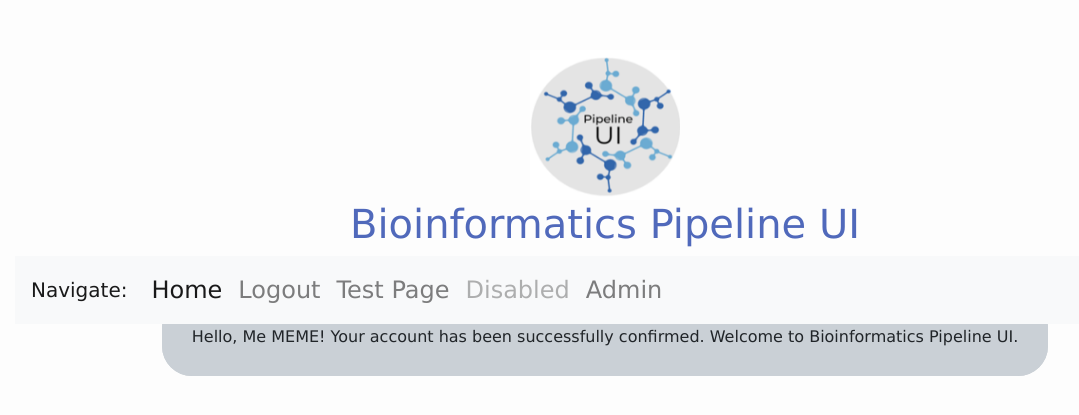
After one commit to AJTDaedalus/pipeline_ui, a Flask app: page /account_confirmed in a window 1280 px wide. The commit adds this page. Shown: the top 415 px of the page, without its empty margins (85-1164 px from the left). Run offline with Flask 2, Linux system fonts and the light colour scheme; a user stored in the database is signed in; data comes from the database, SQL or seed files in the repository; some libraries are stand-ins or nearby versions.

Commit message:
added account_confirmed html page as my individual page

```diff
--- a/code/app/auth/views.py
+++ b/code/app/auth/views.py
@@ -95,7 +95,7 @@ def confirm(token):
         flash ('You have confirmed your account', 'success')
     else:
         flash('The confirmation link is invalid or expired.')
-    return redirect(url_for('home.index'))
+    return redirect(url_for('home.account_confirmed'))
 
 @auth.route('/confirm-account')
 @login_required
--- a/code/app/home/views.py
+++ b/code/app/home/views.py
@@ -27,6 +27,11 @@ def admin():
 def testpage():
     return render_template("testpage.html")
 
+@home.route("/account_confirmed")
+@login_required
+def account_confirmed():
+    return render_template("security/account_confirmed.html")
+
 @home.route("/permission_denied")
 def lacking_permission():
     return render_template("permission_denied.html")
--- a/code/app/templates/index.html
+++ b/code/app/templates/index.html
@@ -11,7 +11,6 @@
     Welcome to Bioinformatics Pipeline UI. This is your starting point for requests. </p1>
 
 {% else %}
-    <h1> No current user is logged in </h1>
     <h1 style = "text-align:center; font-size:1.2em;color: rgb(87, 149, 219);"><a href="{{ url_for('auth.login') }}"> Log In</a></h1>
 
 {% endif %}
--- /dev/null
+++ b/code/app/templates/security/account_confirmed.html
@@ -0,0 +1,16 @@
+{% extends 'base.html' %}
+{% block title %} Account Confirmed {% endblock %}
+{% block content %}
+<div class="boxed">
+
+	 <p1 style="text-align:center">
+
+    Hello, {{current_user.full_name()}}! Your account has been successfully confirmed. Welcome to Bioinformatics Pipeline UI. </p1>
+
+    <h1 style = "text-align:center; font-size:1.2em;color: rgb(87, 149, 219);"></h1>
+
+</div>
+</div>
+
+
+{% endblock %}
--- a/code/settings.py
+++ b/code/settings.py
@@ -23,7 +23,7 @@ class DevelopmentSettings(Config):
     SQLALCHEMY_TRACK_MODIFICATIONS = True
     SECRET_KEY = 'Thisismykeyitisverysecret'
     SECURITY_PASSWORD_SALT = 'TEMPORARYSALTYSALT'
-    #SERVER_NAME =
+    SERVER_NAME = '10.0.0.135:8000'
 
 class ProductionSettings(Config):
     DEBUG = False
```
